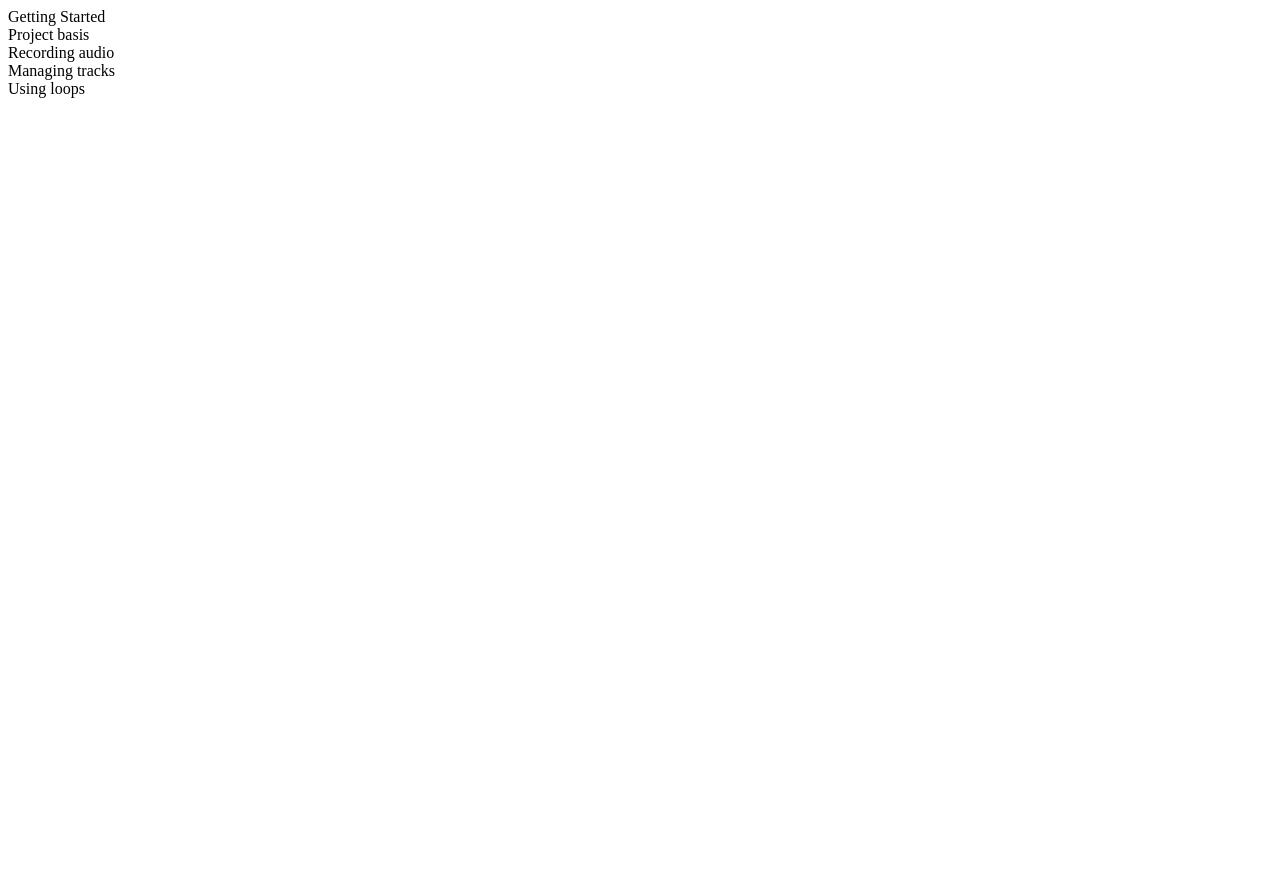
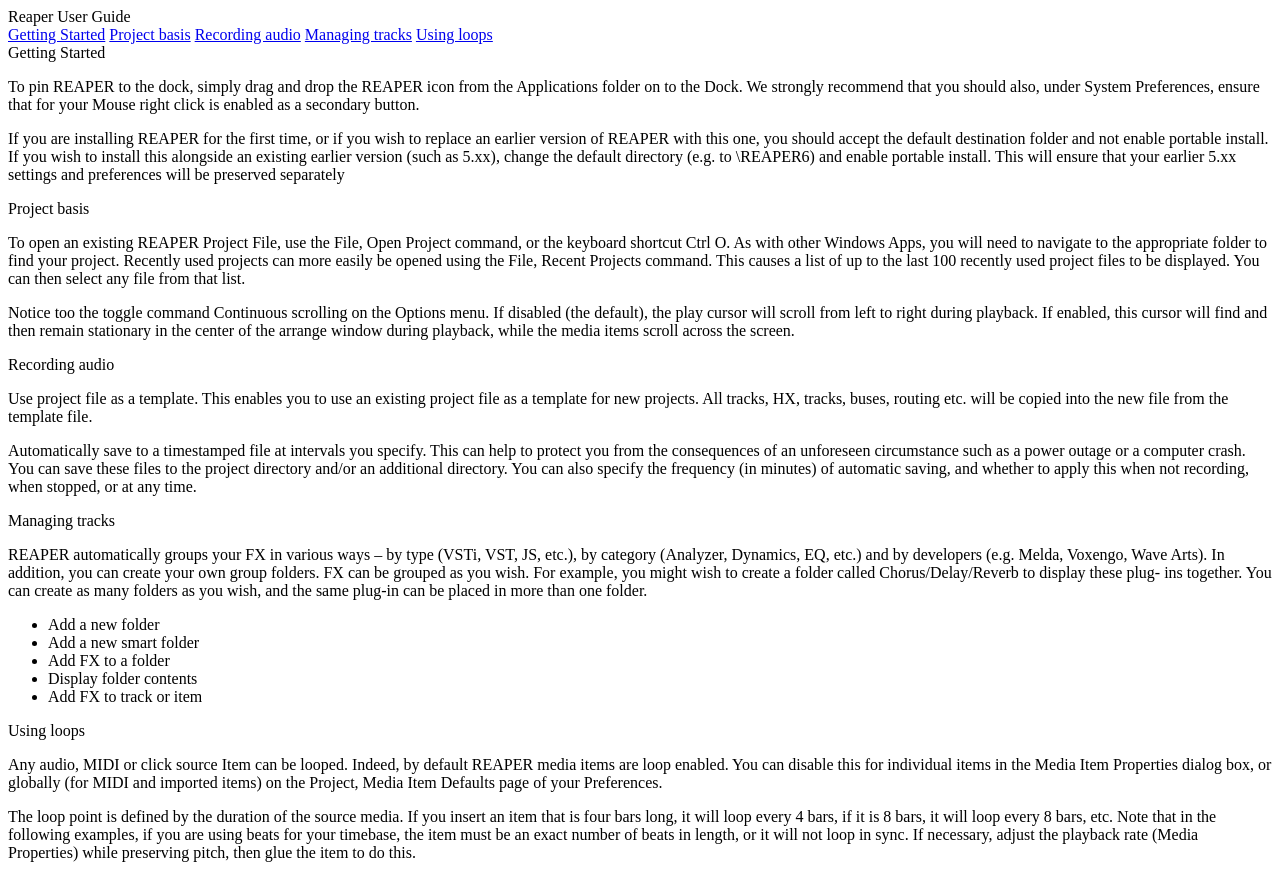
Before and after one commit to RuthMoyaD/technical-documentation-page, a plain HTML site: page index.html in a window 1280 px wide. Before the commit the page ends 800 px from the top, so only its background shows below. Drawn offline with Linux system fonts and the light colour scheme.

Commit message:
index technical document

```diff
--- a/index.html
+++ b/index.html
@@ -7,22 +7,90 @@
     <title>Document</title>
 </head>
 <body>
-    <main id="main-doc">
-        <section class="main-section">
+    <nav id="navbar">
+        <header>Reaper User Guide</header>
+        <a class="nav-link" href="#GETTING_STARTED">Getting Started</a>
+        <a class="nav-link" href="#PROJECT_BASIS">Project basis</a>
+        <a class="nav-link" href="#RECORDING_AUDIO">Recording audio</a>
+        <a class="nav-link" href="#MANAGING_TRACKS">Managing tracks</a>
+        <a class="nav-link" href="#USING_LOOPS">Using loops</a>
+      </nav>
+      <main id="main-doc">
+        <section class="main-section" id="GETTING_STARTED">
           <header>Getting Started</header>
+          <p>To pin REAPER to the dock, simply drag and drop the
+      REAPER icon from the Applications folder on to the Dock. We
+      strongly recommend that you should also, under System
+      Preferences, ensure that for your Mouse right click is enabled as a secondary button.</p>
+          <p>If you are installing REAPER for the first time, or if you wish to replace an earlier version of REAPER with
+      this one, you should accept the default destination folder and not enable portable install. If you wish to install
+      this alongside an existing earlier version (such as 5.xx), change the default directory (e.g. to \REAPER6) and
+      enable portable install. This will ensure that your earlier 5.xx settings and preferences will be preserved
+      separately</p>
+          <code></code>
         </section>
-        <section class="main-section">
+        <section class="main-section" id="PROJECT_BASIS">
           <header>Project basis</header>
+          <p>To open an existing REAPER Project File, use the File, Open Project command, or the keyboard shortcut
+      Ctrl O. As with other Windows Apps, you will need to navigate to the appropriate folder to find your project.
+      Recently used projects can more easily be opened using the File, Recent Projects command. This causes a list
+      of up to the last 100 recently used project files to be displayed. You can then select any file from that list.</p>
+          <p>Notice too the toggle command Continuous scrolling on the Options menu. If disabled (the default), the play
+      cursor will scroll from left to right during playback. If enabled, this cursor will find and then remain stationary in
+      the center of the arrange window during playback, while the media items scroll across the screen. </p>
+          <code></code>
         </section>
-        <section class="main-section">
+        <section class="main-section" id="RECORDING_AUDIO">
           <header>Recording audio</header>
+          <p>Use project file as a template. This enables you to use an existing project file as a template for new
+      projects. All tracks, HX, tracks, buses, routing etc. will be copied into the new file from the template file.</p>
+          <p>Automatically save to a timestamped file at intervals you specify. This can help to protect you
+      from the consequences of an unforeseen circumstance such as a power outage or a computer crash. You
+      can save these files to the project directory and/or an additional directory. You can also specify the
+      frequency (in minutes) of automatic saving, and whether to apply this when not recording, when
+      stopped, or at any time.</p>
+          <code></code>
         </section>
-        <section class="main-section">
+        <section class="main-section" id="MANAGING_TRACKS">
           <header>Managing tracks</header>
+          <p>REAPER automatically groups your FX in
+      various ways – by type (VSTi, VST, JS, etc.),
+      by category (Analyzer, Dynamics, EQ, etc.)
+      and by developers (e.g. Melda, Voxengo,
+      Wave Arts). In addition, you can create your
+      own group folders.
+      FX can be grouped as you wish. For example,
+      you might wish to create a folder called
+      Chorus/Delay/Reverb to display these plug-
+      ins together. You can create as many folders
+      as you wish, and the same plug-in can be
+      placed in more than one folder.</p>
+          <p>
+          <ul>
+            <li>Add a new folder</li>
+            <li>Add a new smart folder </li>
+            <li>Add FX to a folder</li>
+            <li>Display folder contents</li>
+            <li>Add FX to track or item</li>
+          </ul>
+          </p>
+          <code></code>
         </section>
-        <section class="main-section">
+        <section class="main-section" id="USING_LOOPS">
           <header>Using loops</header>
+          <p>Any audio, MIDI or click source Item can be
+      looped. Indeed, by default REAPER media
+      items are loop enabled. You can disable this
+      for individual items in the Media Item
+      Properties dialog box, or globally (for MIDI
+      and imported items) on the Project, Media
+      Item Defaults page of your Preferences.</p>
+          <p>The loop point is defined by the duration of the source media. If you insert an item that is four bars long, it will
+      loop every 4 bars, if it is 8 bars, it will loop every 8 bars, etc. Note that in the following examples, if you are
+      using beats for your timebase, the item must be an exact number of beats in length, or it will not loop in sync. If
+      necessary, adjust the playback rate (Media Properties) while preserving pitch, then glue the item to do this.</p>
+          <code></code>
         </section>
-    </main>
+      </main>
 </body>
 </html>
```
